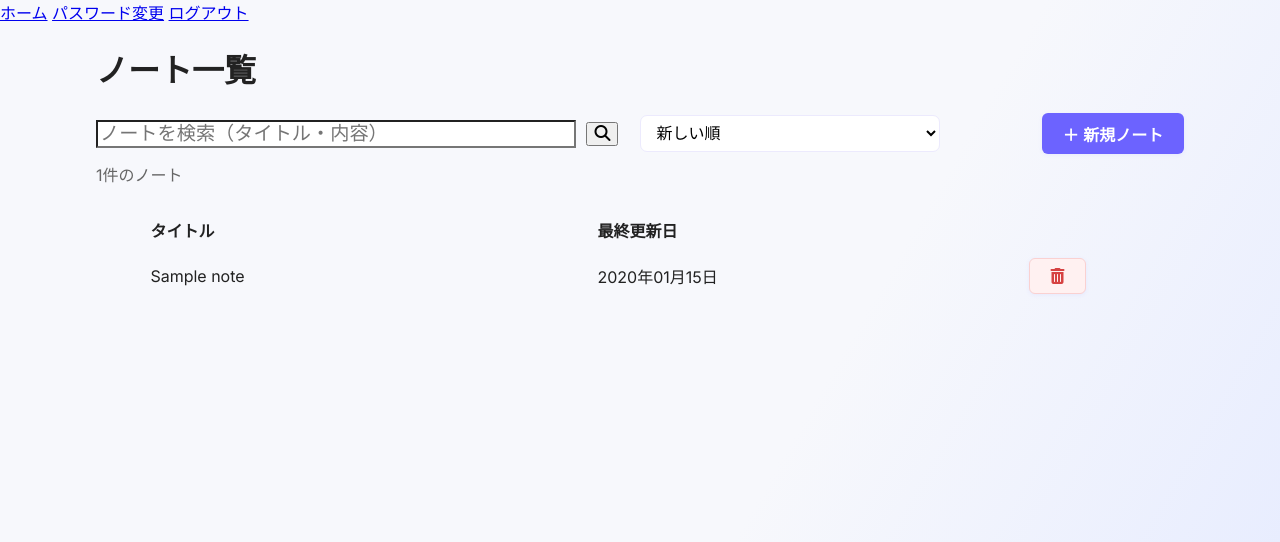
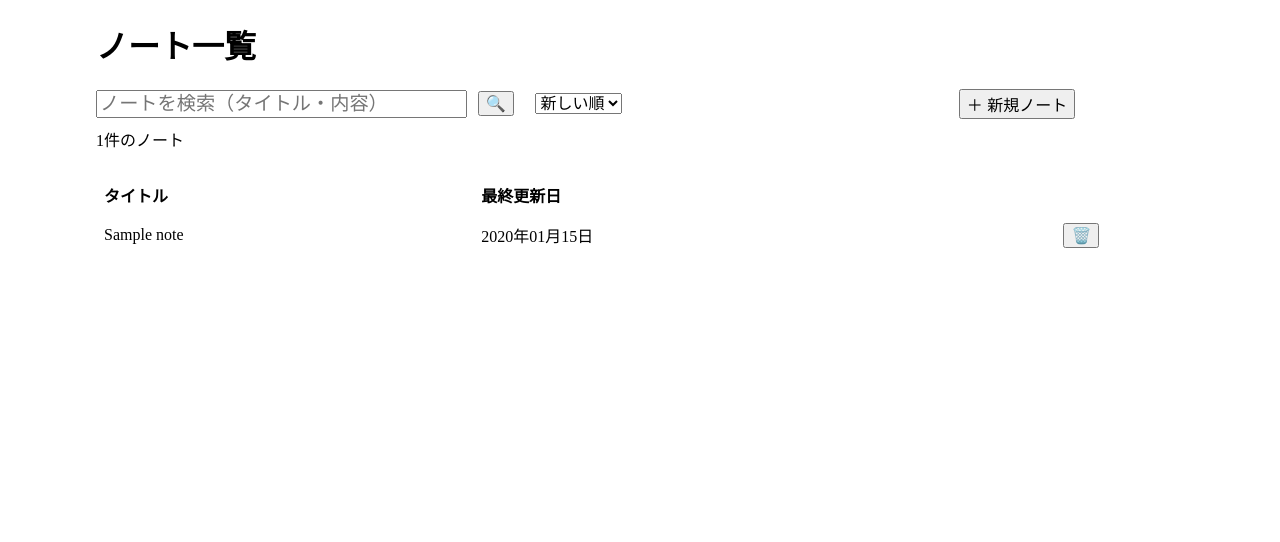
Before and after one commit to tai-ymmt/AI-note_app, a Flask app: page / in a window 1280 px wide. Shown: the top 542 px of the page. Run offline with Flask 3, Linux system fonts and the light colour scheme; a user stored in the database is signed in; tables that the repository leaves empty hold one stand-in row (values such as "Sample post"); parts of the project's set-up code (start-up, migrations or seed data) failed here and were passed over.

Commit message:
山本のノート一覧画面

```diff
--- a/templates/index.html
+++ b/templates/index.html
@@ -3,13 +3,12 @@
 <head>
     <meta charset="UTF-8">
     <title>ノート一覧</title>
-    <link href="https://fonts.googleapis.com/css2?family=Inter:wght@400;700&family=Noto+Sans+JP:wght@400;700&display=swap" rel="stylesheet">
-    <link rel="stylesheet" href="{{ url_for('static', filename='style.css') }}">
-    <link rel="stylesheet" href="https://cdnjs.cloudflare.com/ajax/libs/font-awesome/6.4.0/css/all.min.css">
-
-
-    <!-- 以下、ノート一覧画面 -->
-    {% include "header.html" %}
+    <style>
+        #hyou:hover {
+            background-color: #f0f4ff;
+            cursor: pointer;
+        }
+    </style>
 </head>
 <body style="margin: 0; padding: 0;">
     <div style="max-width: 90%; margin: 0 auto; padding: 0 32px; box-sizing: border-box;">
@@ -17,16 +16,16 @@
         <!-- 検索フォーム -->
         <form method="post" style="display: flex; align-items: center; width: 100%; box-sizing: border-box; position: relative;">
             <!-- 検索入力欄 -->
-            <input type="text" class="ichiran-search-input" id="searchword" name="searchword" placeholder="ノートを検索（タイトル・内容）" value="{{ searchword }}";
-                style="width: 40%; min-width: 150px; max-width: 50%; font-size: 1.2em; padding-right: 2em; background-color: #fff;"
+            <input type="text" id="searchword" name="searchword" placeholder="ノートを検索（タイトル・内容）" value="{{ searchword }}";
+                style="width: 30%; min-width: 150px; max-width: 50%; font-size: 1.2em; padding-right: 2em;"
                 oninput="clearbutton()">
             <!-- 入力クリアボタン -->
             <button type="button" id="clear-btn" onclick="clearsearch()"
-                style="display: none; position: absolute; right: 56%; top: 50%; transform: translateY(-50%); border: none; background: transparent; font-size: 1.2em; cursor: pointer;">✕</button>
+                style="display: none; position: absolute; right: 68%; top: 50%; transform: translateY(-50%); border: none; background: transparent; font-size: 1.2em; cursor: pointer;">✕</button>
             <!-- 検索ボタン -->
-            <button type="submit" class="ichiran-search-btn" style="font-size: 1.0em; margin-left: 1%;"><i class="fas fa-search"></i></button>
+            <button type="submit" style="font-size: 1.0em; margin-left: 1%;">🔍</button>
             <!-- 並び順プルダウン -->
-            <select name="order" class="modal-select" style="margin-left: 2%; font-size: 1.0em; background-color: #fff" onchange="this.form.submit()">
+            <select name="order" style="margin-left: 2%; font-size: 1.0em;" onchange="this.form.submit()">
                 {% for o in orders %}
                     <option value="{{ o }}" {% if o == order %}selected{% endif %}>{{ o }}</option>
                 {% endfor %}
@@ -34,7 +33,7 @@
             <!-- 右寄せ用スペース -->
             <span style="flex: 1;"></span>
             <!-- 新規ノート作成ボタン -->
-            <button type="button" id="create-note-btn" class="btn btn-save" style="font-size: 1.0em; margin-right: 0%;">＋ 新規ノート</button>
+            <button type="button" style="font-size: 1.0em; margin-right: 10%;" onclick="location.href='/note/new'">＋ 新規ノート</button>
         </form>
         <!-- ノート件数表示 -->
         <p style="margin: 8px 0 0 0;">
@@ -42,35 +41,32 @@
         </p>
         {% if len>0 %}
         <!-- ノート一覧テーブル -->
-        <table class="hyou-section" style="border: none; margin-top: 24px; width: 100%; border-collapse: collapse;" cellpadding="8" cellspacing="0">
+        <table style="border: none; margin-top: 24px; width: 100%; border-collapse: collapse;" cellpadding="8" cellspacing="0">
             <thead>
                 <tr>
                     <!-- タイトル列 -->
-                    <th style="text-align: left; padding-left: 5%; width: 45ch;">タイトル</th>
+                    <th style="text-align: left;">タイトル</th>
                     <!-- 最終更新日列 -->
                     <th style="text-align: left;">最終更新日</th>
                     <!-- 操作列 -->
-                    <th style="width: 15%;"></th>
+                    <th></th>
                 </tr>
             </thead>
-            <tbody>
+            <today>
             {% for note in notes: %}
             <tr id="hyou" onclick="location.href='/note/{{ note.num }}'">
-                    <!-- ノートタイトル -->
-                    <td style="text-align: left; padding-left: 5%; width: 45ch;">{{ note.title }}</td>
-                    <!-- 最終更新日　xxxx年xx月xx日 -->
+                    <td style="text-align: left;" >{{ note.title }}</td>
                     <td style="text-align: left;">{{ note.update_time.strftime('%Y年%m月%d日') }}</td>
+                    <td style="text-align: center;">
                         <!-- ノート一覧テーブル内の削除ボタン -->
-                    <td style="text-align: left; width: 1%;">
                         <button type="button"
                             onclick="event.stopPropagation(); confirmDeleteCustom('{{ note.num }}', '{{ note.title|e }}')"
-                            class="btn btn-delete" style="font-size: 1.0em;"><i class="fas fa-trash-alt"></i></button>
+                            style="font-size: 1.0em;">🗑️</button>
                     </td>
             </tr>
             {% endfor %}
-            </tbody>
+            </today>
         </table>
-
         {% endif %}
         <!-- ノートがない場合のメッセージ -->
         {% if len==0 %}
@@ -79,96 +75,79 @@
     </div>
 
     <!-- 削除確認モーダル -->
-        <div id="remove-confirm-modal" class="modal-outer">
-        <div class="modal-inner">
-        <div class="modal-header">
-            <span class="modal-title" style="color: #d64242;"><i class="fas fa-exclamation-triangle"></i> ノートを削除</span>
-        </div>
-        <div class="modal-body">
-            <p style="margin: 1em 0 2em; line-height: 1.6;">
-            本当に「<span id="modal-note-title"></span>」を削除しますか？<br>この操作は元に戻すことはできません。
+    <div id="custom-modal" style="display:none; position:fixed; left:0; top:0; width:100vw; height:100vh; background:rgba(0,0,0,0.3); z-index:1000; align-items:center; justify-content:center;">
+        <div style="background:#fff; padding:32px 24px; border-radius:8px; box-shadow:0 2px 8px rgba(0,0,0,0.2); min-width:260px; text-align:center;">
+            <!-- モーダルタイトル -->
+            <p style="margin-bottom: 24px; text-align: left;">ノートを削除しますか？</p>
+            <!-- モーダル説明 -->
+            <p style="margin-bottom: 32px; color:#666;">
+                「<span id="modal-note-title"></span>」を削除します。この操作は元に戻せません。
             </p>
-        </div>
-        <div class="modal-actions">
-            <button type="button" onclick="closeModal(false)" class="btn btn-ghost" id="cancel-delete-btn">キャンセル</button>
-            <button type="button" onclick="closeModal(true)" class="btn btn-delete" id="confirm-remove-btn">削除する</button>
-        </div>
+            <!-- キャンセルボタン -->
+            <button onclick="closeModal(false)" style="padding:8px 24px; background:#ccc; color:#333; border:none; border-radius:4px; font-size:1em; cursor:pointer;">キャンセル</button>
+            <!-- 削除ボタン -->
+            <button onclick="closeModal(true)" style="margin-right:16px; padding:8px 24px; background:#d32f2f; color:#fff; border:none; border-radius:4px; font-size:1em; cursor:pointer;">削除</button>
         </div>
     </div>
 
     <!-- トースト通知 -->
-    <div id="toast"></div>
+    <div id="toast" style="display:none; position:fixed; bottom:40px; left:50%; transform:translateX(-50%); background:#323232; color:#fff; padding:16px 32px; border-radius:8px; font-size:1.1em; z-index:2000; box-shadow:0 2px 8px rgba(0,0,0,0.2);">
+        削除しました
+    </div>
 
     <script>
-    // 新規ノート作成ボタンのクリックイベント（この関数は削除して山本くんのやつに合わせるのがいい）
-    document.getElementById('create-note-btn').addEventListener('click', function() {
-      fetch('/note/create', { method: 'POST' })
-        .then(res => res.json())
-        .then(data => {
-          // 作成後、そのノートの編集画面へ移動
-          window.location.href = '/note/' + data.note_id;
-        });
-    });
-
-    // 検索欄の入力クリアボタンの表示制御
     function clearbutton(){
         const searchWord = document.getElementById('searchword').value;
         document.getElementById('clear-btn').style.display = searchWord ? 'block' : 'none';
     }
 
-    // 検索欄の入力クリアボタンをクリックしたときの処理
     function clearsearch() {
         document.getElementById('searchword').value = '';
         clearbutton();
         document.querySelector('form').submit(); //空にして送信
     }
 
-    // ページ読み込み時に検索欄の入力クリアボタンの表示状態を更新
-    clearbutton();
+    // 削除時のコールバックを保持
+    let deleteCallback = null;
 
     // 削除確認モーダルを表示
     function confirmDeleteCustom(id, title) {
-        console.log("削除確認モーダルを表示");
-        document.getElementById('remove-confirm-modal').style.display = 'flex';
+        document.getElementById('custom-modal').style.display = 'flex';
         document.getElementById('modal-note-title').textContent = title;
-        document.getElementById('confirm-remove-btn').onclick = function() {
-            fetch('/remove', {
+        deleteCallback = function() {
+            fetch('/delete', {
                 method: 'POST',
                 headers: {'Content-Type': 'application/x-www-form-urlencoded'},
                 body: 'id=' + encodeURIComponent(id)
-            }).then(response => {
-                if (!response.ok) {
-                    return response.json().then(data => { throw new Error(data.message); });
-                }
-                return response.json();
-            }).then(data => {
-                setTimeout(() => window.location.reload(), 1200); // 画面を更新
-                showToast(data.message || '削除しました');
-                }).catch(error => {
-                console.error('Error:', error);
-                showToast(error.message);
+            }).then(() => {
+                location.reload();
             });
-            closeModal();
         };
     }
 
-    // 削除確認モーダルを閉じる
-    function closeModal() {
-        document.getElementById('remove-confirm-modal').style.display = 'none';
+    // モーダルを閉じる・削除処理実行
+    function closeModal(doDelete) {
+        document.getElementById('custom-modal').style.display = 'none';
+        if (doDelete && typeof deleteCallback === 'function') {
+            deleteCallback();
+            showToast('削除しました');
+        }
+        deleteCallback = null;
     }
 
-    // トースト通知の要素
+    // トースト表示関数
+    function showToast(message) {
         const toast = document.getElementById('toast');
-    let toastTimer = null;
-
-    // トースト通知を表示
-    function showToast(message) {
-        if (toastTimer) clearTimeout(toastTimer);
         toast.textContent = message;
-        toast.classList.add('is-visible');
-        toastTimer = setTimeout(() => {
-            toast.classList.remove('is-visible');
-        }, 2500);
+        toast.style.display = 'block';
+        setTimeout(() => {
+            toast.style.display = 'none';
+        }, 2000);
     }
+    clearbutton();
 
     </script>
+
+
+</body>
+</html>
```
Lines whose indentation alone changed are shown as unchanged.
